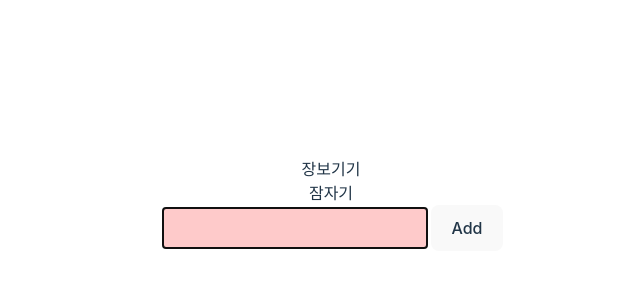
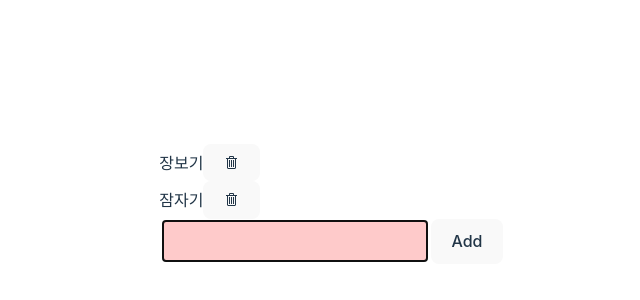
Before and after one commit to letz0703/todos, a React (Vite) app: page / in a window 1280 px wide. Shown: the part 196-496 px from the top of the page, without its empty margins (309-949 px from the left). Built offline with nearby package versions, Linux system fonts and the light colour scheme.

Commit message:
onDelete

```diff
--- /dev/null
+++ b/src/components/todo/todo.jsx
@@ -0,0 +1,13 @@
+import React from "react"
+//import styles from './todo.module.css'
+import {VscTrash} from 'react-icons/vsc'
+
+export default function Todo({todo, onDelete}) {
+	const handleDelete = () => {
+		onDelete(todo)
+	}
+	return <li className="flex items-center">
+		{todo.task}
+		<button onClick={handleDelete}><VscTrash /></button>
+	</li>
+}
--- a/src/components/todo_list/todo_list.jsx
+++ b/src/components/todo_list/todo_list.jsx
@@ -1,21 +1,31 @@
-import {useState} from 'react'
+import {useState} from "react"
 import AddTask from "../add_task/add_task"
+import {VscTrash} from "react-icons/vsc"
+import {v4 as uuidv4} from 'uuid'
+import Todo from "../todo/todo"
 
 export default function TodoList() {
 	const [todos, setTodos] = useState([
-		{id: '1', task: '장보기기', status: 'active'},
-		{id: '2', task: '잠자기', status: 'active'}
+		{id: "1", task: "장보기", status: "active"},
+		{id: "2", task: "잠자기", status: "active"}
 	])
 
-	const handleTask = (todo) => {
+	const handleTask = todo => {
 		// console.log(todo)
 		setTodos([...todos, todo])
 	}
 
+	const handleDelete = (todo) => {
+		setTodos(todos.filter(row => row.id !== todo.id))
+	}
 	return (
 		<section className="todos">
 			<ul>
-				{todos.map(row => <li key={row.id}>{row.task}</li>)}
+				{todos.map(todo => (
+					<Todo key={uuidv4()} todo={todo}
+						onDelete={handleDelete}
+					/>
+				))}
 			</ul>
 			<AddTask onAdd={handleTask} />
 		</section>
```
Also changed, not shown: src/components/todo/todo.module.scss (added).
